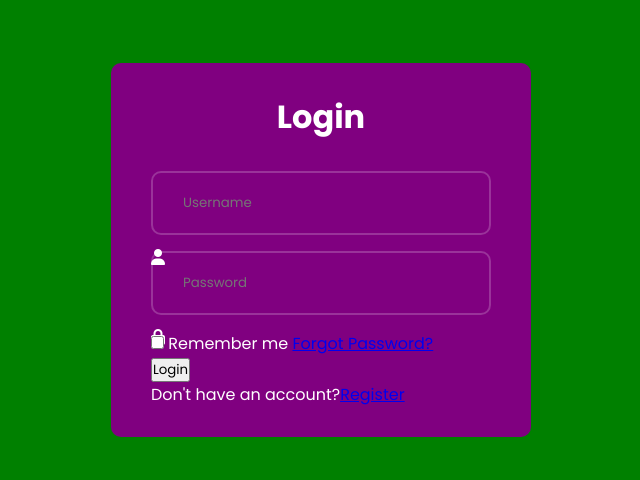
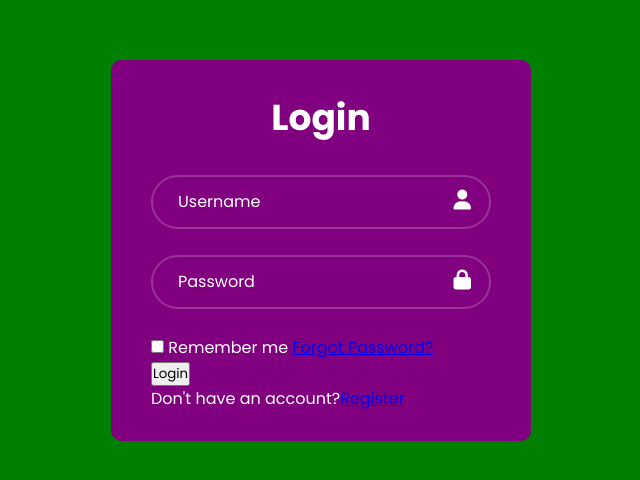
Before and after one commit to rodrigobarros2802/login-page, a plain HTML site: page index.html in a window 1280 px wide. Shown: the part 150-630 px from the top of the page, without its empty margins (319-959 px from the left). Drawn offline with Linux system fonts and the light colour scheme.

Commit message:
concluindo input

```diff
--- a/assets/style/style.css
+++ b/assets/style/style.css
@@ -28,10 +28,12 @@ body {
 
 .wrapper h1 {
     text-align: center;
-    font-size: 2em;
+    font-size: 36px;
 }
 
 .wrapper .input-box {
+    display: flex;
+    position: relative;
     width: 100%;
     height: 50px;
     margin: 30px 0;
@@ -40,11 +42,24 @@ body {
 .input-box input {
     width: 100%;
     height: 100%;
+    border: none;
     background: transparent;
-    border-radius: 10px;
+    border-radius: 40px;
     border: 2px solid rgba(255, 255, 255, .2);
     outline: none;
-    margin: 0 0 10px 0;
-    padding: 30px 40px 30px 30px;
+    padding: 25px 40px 25px 25px;
+    color: #fff;
+    font-size: 16px;
+}
+
+.input-box input::placeholder {
     color: #fff;
 }
+
+.input-box i {
+    position: absolute;
+    right: 20px;
+    top: 50%;
+    transform: translateY(-50%);
+    font-size: 20px;
+}
```
